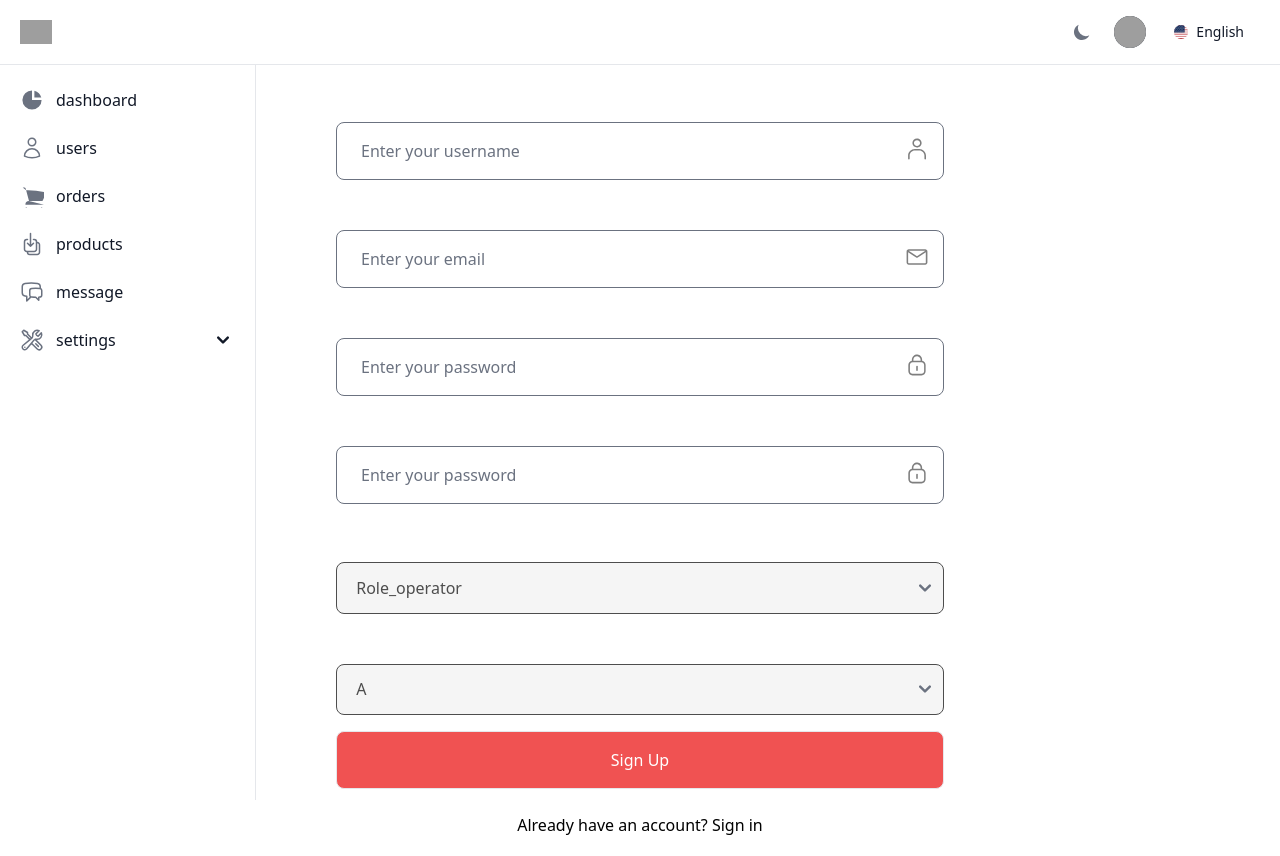
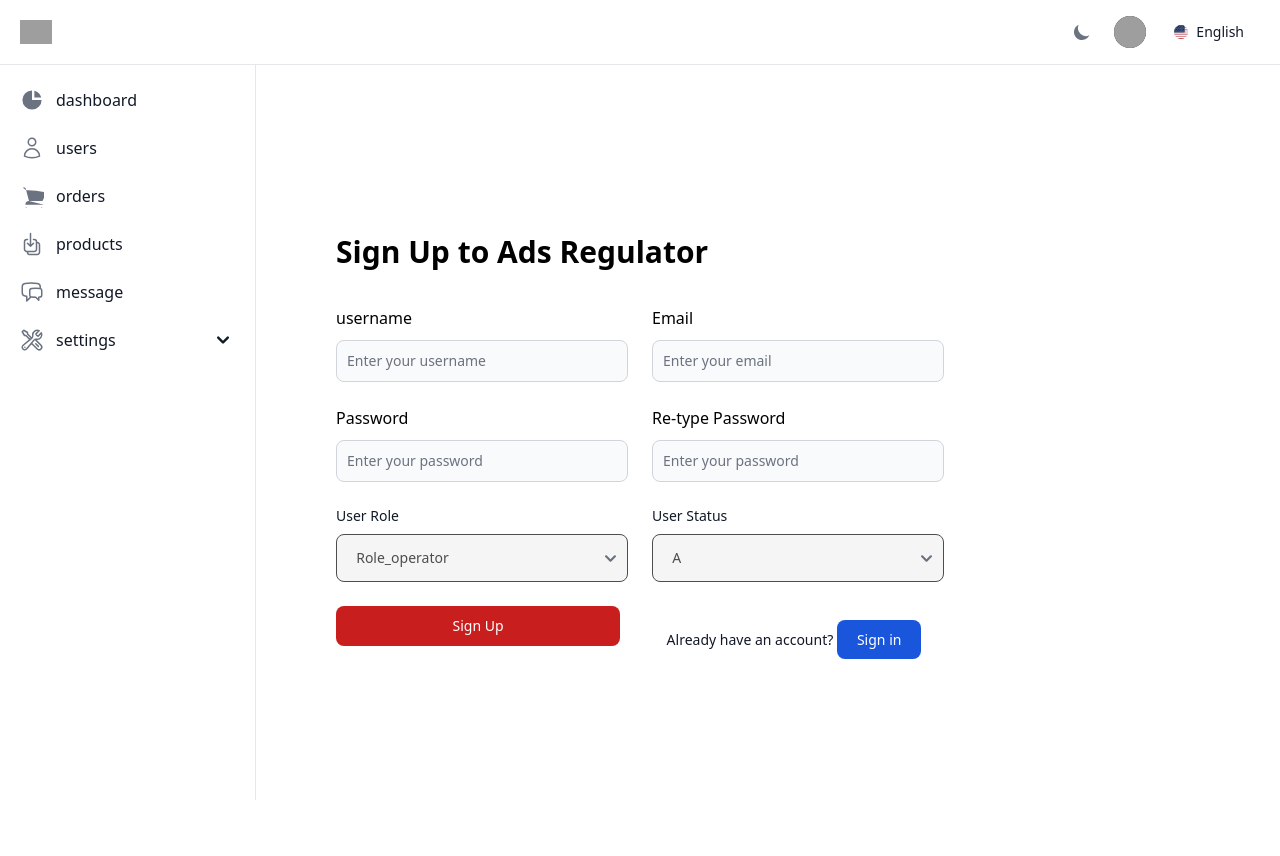
Before and after one commit to bad1987/pubs-regulation, a Vue app: page /registration in a window 1280 px wide. Built offline with nearby package versions, Linux system fonts and the light colour scheme; grey boxes are pictures that could not be loaded.

Commit message:
registration

```diff
--- a/src/App.vue
+++ b/src/App.vue
@@ -3,14 +3,13 @@ import { RouterLink, RouterView } from 'vue-router'
 </script>
 
 <template>
-  <div>
-    <!-- Render the navbar component -->
-    <router-view name="navbar"></router-view>
+  <!-- Render the navbar component -->
+  <router-view name="navbar"></router-view>
 
-    <!-- Render the sidebar component -->
-    <router-view name="sidebar"></router-view>
-
+  <!-- Render the sidebar component -->
+  <router-view name="sidebar"></router-view>
+  <div class="rounded-lg dark:border-gray-700 mt-14">
     <!-- Render the default component -->
-    <router-view></router-view>
+    <router-view class="min-h-screen"></router-view>
   </div>
 </template>
--- a/src/views/RegistrationVue.vue
+++ b/src/views/RegistrationVue.vue
@@ -132,8 +132,8 @@ const register = async (event) => {
 <template>
     <Notification v-if="show_notification" :type="notification_type" :message="notification_message"
         :duration="notification_duration" />
-    <div class="flex items-center justify-center dark">
-        <div class="rounded-sm bg-white shadow-default dark:bg-boxdark w-2/4">
+    <div class="flex items-center justify-center min-h-screen  dark:bg-gray-800 dark:border-gray-700">
+        <div class="rounded-sm bg-white shadow-default  dark:bg-gray-800 dark:border-gray-700 w-2/4">
             <div class="w-full p-4 sm:p-12.5 xl:p-17.5">
 
                 <h2
@@ -147,125 +147,64 @@ const register = async (event) => {
                 </div>
 
                 <form>
-                    <div class="mb-4">
-                        <label class="mb-2.5 block font-medium text-black dark:text-white">username</label>
-                        <div class="relative">
+                    <div class="grid gap-6 mb-6 md:grid-cols-2">
+                        <div>
+                            <label for="username" class="mb-2.5 block font-medium text-black dark:text-white">username</label>
                             <input type="text" placeholder="Enter your username" v-model="username"
-                                class="w-full rounded-lg border border-stroke bg-transparent py-4 pl-6 pr-10 outline-none focus:border-primary focus-visible:shadow-none dark:border-form-strokedark dark:bg-form-input dark:focus:border-primary" />
-
-                            <span class="absolute right-4 top-4">
-                                <svg class="fill-current" width="22" height="22" viewBox="0 0 22 22" fill="none"
-                                    xmlns="http://www.w3.org/2000/svg">
-                                    <g opacity="0.5">
-                                        <path
-                                            d="M11.0008 9.52185C13.5445 9.52185 15.607 7.5281 15.607 5.0531C15.607 2.5781 13.5445 0.584351 11.0008 0.584351C8.45703 0.584351 6.39453 2.5781 6.39453 5.0531C6.39453 7.5281 8.45703 9.52185 11.0008 9.52185ZM11.0008 2.1656C12.6852 2.1656 14.0602 3.47185 14.0602 5.08748C14.0602 6.7031 12.6852 8.00935 11.0008 8.00935C9.31641 8.00935 7.94141 6.7031 7.94141 5.08748C7.94141 3.47185 9.31641 2.1656 11.0008 2.1656Z"
-                                            fill="" />
-                                        <path
-                                            d="M13.2352 11.0687H8.76641C5.08828 11.0687 2.09766 14.0937 2.09766 17.7719V20.625C2.09766 21.0375 2.44141 21.4156 2.88828 21.4156C3.33516 21.4156 3.67891 21.0719 3.67891 20.625V17.7719C3.67891 14.9531 5.98203 12.6156 8.83516 12.6156H13.2695C16.0883 12.6156 18.4258 14.9187 18.4258 17.7719V20.625C18.4258 21.0375 18.7695 21.4156 19.2164 21.4156C19.6633 21.4156 20.007 21.0719 20.007 20.625V17.7719C19.9039 14.0937 16.9133 11.0687 13.2352 11.0687Z"
-                                            fill="" />
-                                    </g>
-                                </svg>
-                            </span>
-                        </div>
+                                class="bg-gray-50 border border-gray-300 text-gray-900 text-sm rounded-lg focus:ring-blue-500 focus:border-blue-500 block w-full p-2.5 dark:bg-gray-700 dark:border-gray-600 dark:placeholder-gray-400 dark:text-white dark:focus:ring-blue-500 dark:focus:border-blue-500" id="username" required/>
                         </div>
 
-                    <div class="mb-4">
-                        <div class="mb-4">
-                            <label class="mb-2.5 block font-medium text-black dark:text-white">Email</label>
-                            <div class="relative">
-                                <input type="email" placeholder="Enter your email" v-model="email"
-                                    :class="[emailError ? 'border-red-500' : '', 'w-full rounded-lg border border-stroke bg-transparent py-4 pl-6 pr-10 outline-none focus:border-primary focus-visible:shadow-none dark:border-form-strokedark dark:bg-form-input dark:focus:border-primary']" />
-
-                                <span class="absolute right-4 top-4">
-                                    <svg class="fill-current" width="22" height="22" viewBox="0 0 22 22" fill="none"
-                                        xmlns="http://www.w3.org/2000/svg">
-                                        <g opacity="0.5">
-                                            <path
-                                                d="M19.2516 3.30005H2.75156C1.58281 3.30005 0.585938 4.26255 0.585938 5.46567V16.6032C0.585938 17.7719 1.54844 18.7688 2.75156 18.7688H19.2516C20.4203 18.7688 21.4172 17.8063 21.4172 16.6032V5.4313C21.4172 4.26255 20.4203 3.30005 19.2516 3.30005ZM19.2516 4.84692C19.2859 4.84692 19.3203 4.84692 19.3547 4.84692L11.0016 10.2094L2.64844 4.84692C2.68281 4.84692 2.71719 4.84692 2.75156 4.84692H19.2516ZM19.2516 17.1532H2.75156C2.40781 17.1532 2.13281 16.8782 2.13281 16.5344V6.35942L10.1766 11.5157C10.4172 11.6875 10.6922 11.7563 10.9672 11.7563C11.2422 11.7563 11.5172 11.6875 11.7578 11.5157L19.8016 6.35942V16.5688C19.8703 16.9125 19.5953 17.1532 19.2516 17.1532Z"
-                                                fill="" />
-                                        </g>
-                                    </svg>
-                                </span>
-                            </div>
-                        </div>
+                        <div>
+                            <label for="email" class="mb-2.5 block font-medium text-black dark:text-white">Email</label>
+                            <input type="email" id="email" placeholder="Enter your email" v-model="email"
+                                :class="[emailError ? 'border-red-500' : '', 'bg-gray-50 border border-gray-300 text-gray-900 text-sm rounded-lg focus:ring-blue-500 focus:border-blue-500 block w-full p-2.5 dark:bg-gray-700 dark:border-gray-600 dark:placeholder-gray-400 dark:text-white dark:focus:ring-blue-500 dark:focus:border-blue-500']" />
                         </div>
 
-                    <div class="mb-4">
-                        <label class="mb-2.5 block font-medium text-black dark:text-white">Password</label>
-                        <div class="relative">
-                            <input type="password" placeholder="Enter your password" v-model="password"
-                                :class="[passwordError ? 'border-red-500' : '', 'w-full rounded-lg border border-stroke bg-transparent py-4 pl-6 pr-10 outline-none focus:border-primary focus-visible:shadow-none dark:border-form-strokedark dark:bg-form-input dark:focus:border-primary']" />
-
-                            <span class="absolute right-4 top-4">
-                                <svg class="fill-current" width="22" height="22" viewBox="0 0 22 22" fill="none"
-                                    xmlns="http://www.w3.org/2000/svg">
-                                    <g opacity="0.5">
-                                        <path
-                                            d="M16.1547 6.80626V5.91251C16.1547 3.16251 14.0922 0.825009 11.4797 0.618759C10.0359 0.481259 8.59219 0.996884 7.52656 1.95938C6.46094 2.92188 5.84219 4.29688 5.84219 5.70626V6.80626C3.84844 7.18438 2.33594 8.93751 2.33594 11.0688V17.2906C2.33594 19.5594 4.19219 21.3813 6.42656 21.3813H15.5016C17.7703 21.3813 19.6266 19.525 19.6266 17.2563V11C19.6609 8.93751 18.1484 7.21876 16.1547 6.80626ZM8.55781 3.09376C9.31406 2.40626 10.3109 2.06251 11.3422 2.16563C13.1641 2.33751 14.6078 3.98751 14.6078 5.91251V6.70313H7.38906V5.67188C7.38906 4.70938 7.80156 3.78126 8.55781 3.09376ZM18.1141 17.2906C18.1141 18.7 16.9453 19.8688 15.5359 19.8688H6.46094C5.05156 19.8688 3.91719 18.7344 3.91719 17.325V11.0688C3.91719 9.52189 5.15469 8.28438 6.70156 8.28438H15.2953C16.8422 8.28438 18.1141 9.52188 18.1141 11V17.2906Z"
-                                            fill="" />
-                                        <path
-                                            d="M10.9977 11.8594C10.5852 11.8594 10.207 12.2031 10.207 12.65V16.2594C10.207 16.6719 10.5508 17.05 10.9977 17.05C11.4102 17.05 11.7883 16.7063 11.7883 16.2594V12.6156C11.7883 12.2031 11.4102 11.8594 10.9977 11.8594Z"
-                                            fill="" />
-                                    </g>
-                                </svg>
-                            </span>
-                        </div>
+                        <div>
+                            <label for="password" class="mb-2.5 block font-medium text-black dark:text-white">Password</label>
+                            <input type="password" id="password" placeholder="Enter your password" v-model="password"
+                                :class="[passwordError ? 'border-red-500' : '', 'bg-gray-50 border border-gray-300 text-gray-900 text-sm rounded-lg focus:ring-blue-500 focus:border-blue-500 block w-full p-2.5 dark:bg-gray-700 dark:border-gray-600 dark:placeholder-gray-400 dark:text-white dark:focus:ring-blue-500 dark:focus:border-blue-500']" />
                         </div>
 
-                    <div class="mb-6">
+                        <div>
                             <label class="mb-2.5 block font-medium text-black dark:text-white">Re-type Password</label>
-                        <div class="relative">
                             <input type="password" placeholder="Enter your password" v-model="repeatPassword"
-                                :class="[repeatPasswordError ? 'border-red-500' : '', 'w-full rounded-lg border border-stroke bg-transparent py-4 pl-6 pr-10 outline-none focus:border-primary focus-visible:shadow-none dark:border-form-strokedark dark:bg-form-input dark:focus:border-primary']" />
-
-                            <span class="absolute right-4 top-4">
-                                <svg class="fill-current" width="22" height="22" viewBox="0 0 22 22" fill="none"
-                                    xmlns="http://www.w3.org/2000/svg">
-                                    <g opacity="0.5">
-                                        <path
-                                            d="M16.1547 6.80626V5.91251C16.1547 3.16251 14.0922 0.825009 11.4797 0.618759C10.0359 0.481259 8.59219 0.996884 7.52656 1.95938C6.46094 2.92188 5.84219 4.29688 5.84219 5.70626V6.80626C3.84844 7.18438 2.33594 8.93751 2.33594 11.0688V17.2906C2.33594 19.5594 4.19219 21.3813 6.42656 21.3813H15.5016C17.7703 21.3813 19.6266 19.525 19.6266 17.2563V11C19.6609 8.93751 18.1484 7.21876 16.1547 6.80626ZM8.55781 3.09376C9.31406 2.40626 10.3109 2.06251 11.3422 2.16563C13.1641 2.33751 14.6078 3.98751 14.6078 5.91251V6.70313H7.38906V5.67188C7.38906 4.70938 7.80156 3.78126 8.55781 3.09376ZM18.1141 17.2906C18.1141 18.7 16.9453 19.8688 15.5359 19.8688H6.46094C5.05156 19.8688 3.91719 18.7344 3.91719 17.325V11.0688C3.91719 9.52189 5.15469 8.28438 6.70156 8.28438H15.2953C16.8422 8.28438 18.1141 9.52188 18.1141 11V17.2906Z"
-                                            fill="" />
-                                        <path
-                                            d="M10.9977 11.8594C10.5852 11.8594 10.207 12.2031 10.207 12.65V16.2594C10.207 16.6719 10.5508 17.05 10.9977 17.05C11.4102 17.05 11.7883 16.7063 11.7883 16.2594V12.6156C11.7883 12.2031 11.4102 11.8594 10.9977 11.8594Z"
-                                            fill="" />
-                                    </g>
-                                </svg>
-                            </span>
-                        </div>
+                                :class="[repeatPasswordError ? 'border-red-500' : '', 'bg-gray-50 border border-gray-300 text-gray-900 text-sm rounded-lg focus:ring-blue-500 focus:border-blue-500 block w-full p-2.5 dark:bg-gray-700 dark:border-gray-600 dark:placeholder-gray-400 dark:text-white dark:focus:ring-blue-500 dark:focus:border-blue-500']" />
                         </div>
 
-                    <div class="mb-4">
-                        <label class="mb-2.5 block font-medium text-black dark:text-white">User Role</label>
-                        <div class="relative">
+                        <div>
+                            <label class="block mb-2 text-sm font-medium text-gray-900 dark:text-white">User Role</label>
                             <select v-model="roles"
-                                class="w-full rounded-lg border border-stroke bg-transparent py-4 pl-6 pr-10 outline-none focus:border-primary focus-visible:shadow-none dark:border-form-strokedark dark:bg-form-input dark:focus:border-primary">
+                                class="bg-gray-50 border border-gray-300 text-gray-900 text-sm rounded-lg focus:ring-blue-500 focus:border-blue-500 block w-full p-2.5 dark:bg-gray-700 dark:border-gray-600 dark:placeholder-gray-400 dark:text-white dark:focus:ring-blue-500 dark:focus:border-blue-500">
                                 <option v-for="role in userRoles" :value="role" :key="role">{{ role }}</option>
                             </select>
-                        </div>
+                            <!-- <div class="relative">
+                        </div> -->
                         </div>
 
-                    <div class="mb-4">
-                        <label class="mb-2.5 block font-medium text-black dark:text-white">User Status</label>
-                        <div class="relative">
-                            <select v-model="status"
-                                class="w-full rounded-lg border border-stroke bg-transparent py-4 pl-6 pr-10 outline-none focus:border-primary focus-visible:shadow-none dark:border-form-strokedark dark:bg-form-input dark:focus:border-primary">
+                        <div>
+
+                            <label for="status" class="block mb-2 text-sm font-medium text-gray-900 dark:text-white">User
+                                Status</label>
+                            <select v-model="status" id="status"
+                                class="bg-gray-50 border border-gray-300 text-gray-900 text-sm rounded-lg focus:ring-blue-500 focus:border-blue-500 block w-full p-2.5 dark:bg-gray-700 dark:border-gray-600 dark:placeholder-gray-400 dark:text-white dark:focus:ring-blue-500 dark:focus:border-blue-500">
                                 <option v-for="status in userStatuses" :value="status" :key="status">{{ status }}</option>
                             </select>
-                        </div>
+
                         </div>
 
                         <button @click="register"
-                        class="w-full cursor-pointer rounded-lg border border-primary bg-red-500 p-4 font-medium text-white transition hover:bg-opacity-90">
+                            class="focus:outline-none text-white bg-red-700 hover:bg-red-800 focus:ring-4 focus:ring-red-300 font-medium rounded-lg text-sm px-5 py-2.5 mr-2 mb-2 dark:bg-red-600 dark:hover:bg-red-700 dark:focus:ring-red-900">
                             Sign Up
                         </button>
 
                         <div class="mt-6 text-center">
-                        <p class="font-medium">
+                            <p class="font-medium text-sm text-gray-900 dark:text-white">
                                 Already have an account?
-                            <RouterLink to="/login" class="text-primary">Sign in</RouterLink>
+                                <RouterLink to="/login" class="text-white bg-blue-700 hover:bg-blue-800 focus:ring-4 focus:ring-blue-300 font-medium rounded-lg text-sm px-5 py-2.5 mr-2 mb-2 dark:bg-blue-600 dark:hover:bg-blue-700 focus:outline-none dark:focus:ring-blue-800">Sign in</RouterLink>
                             </p>
                         </div>
-
+                    </div>
                 </form>
             </div>
         </div>
```
Lines whose indentation alone changed are shown as unchanged.
